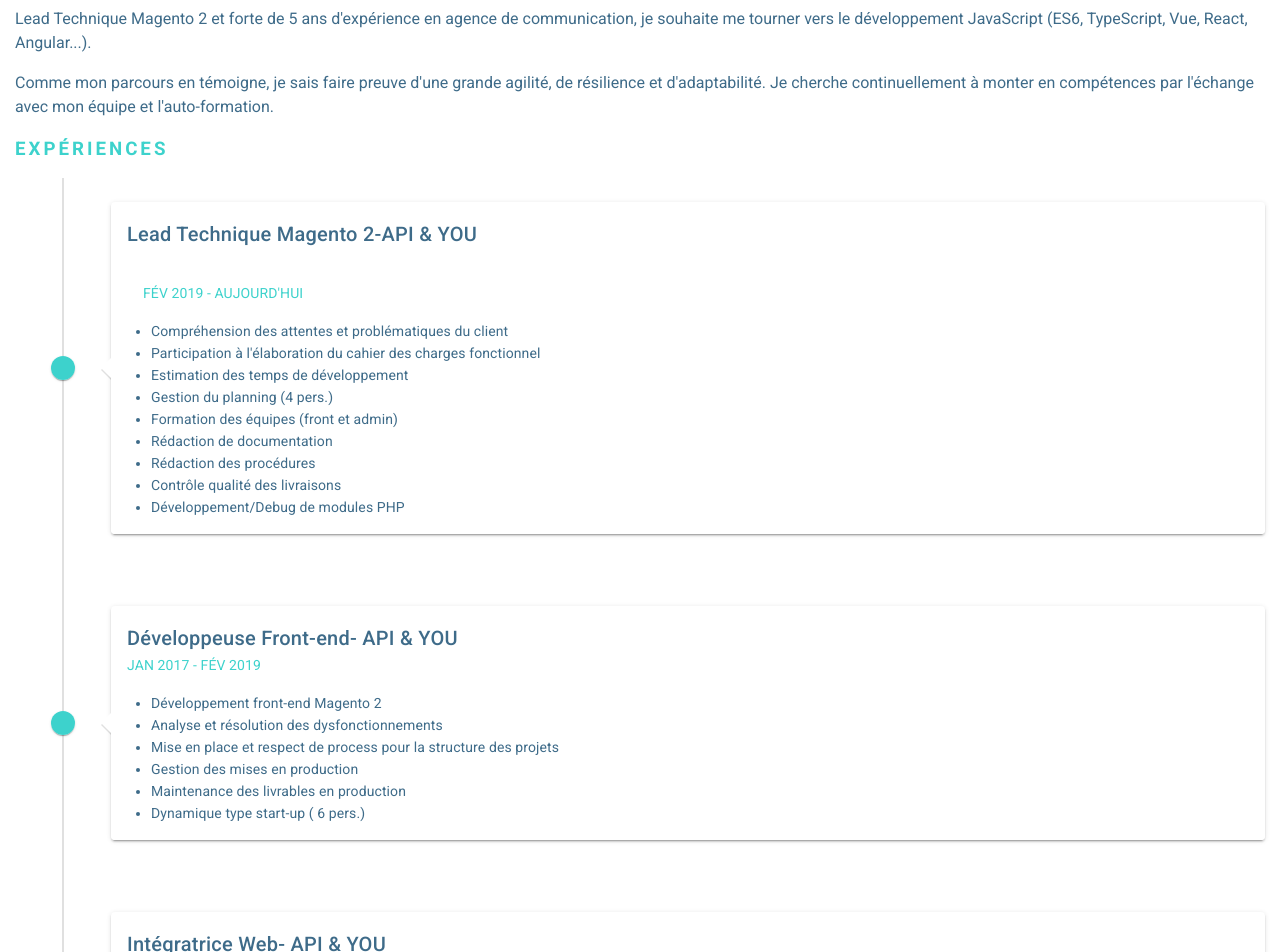
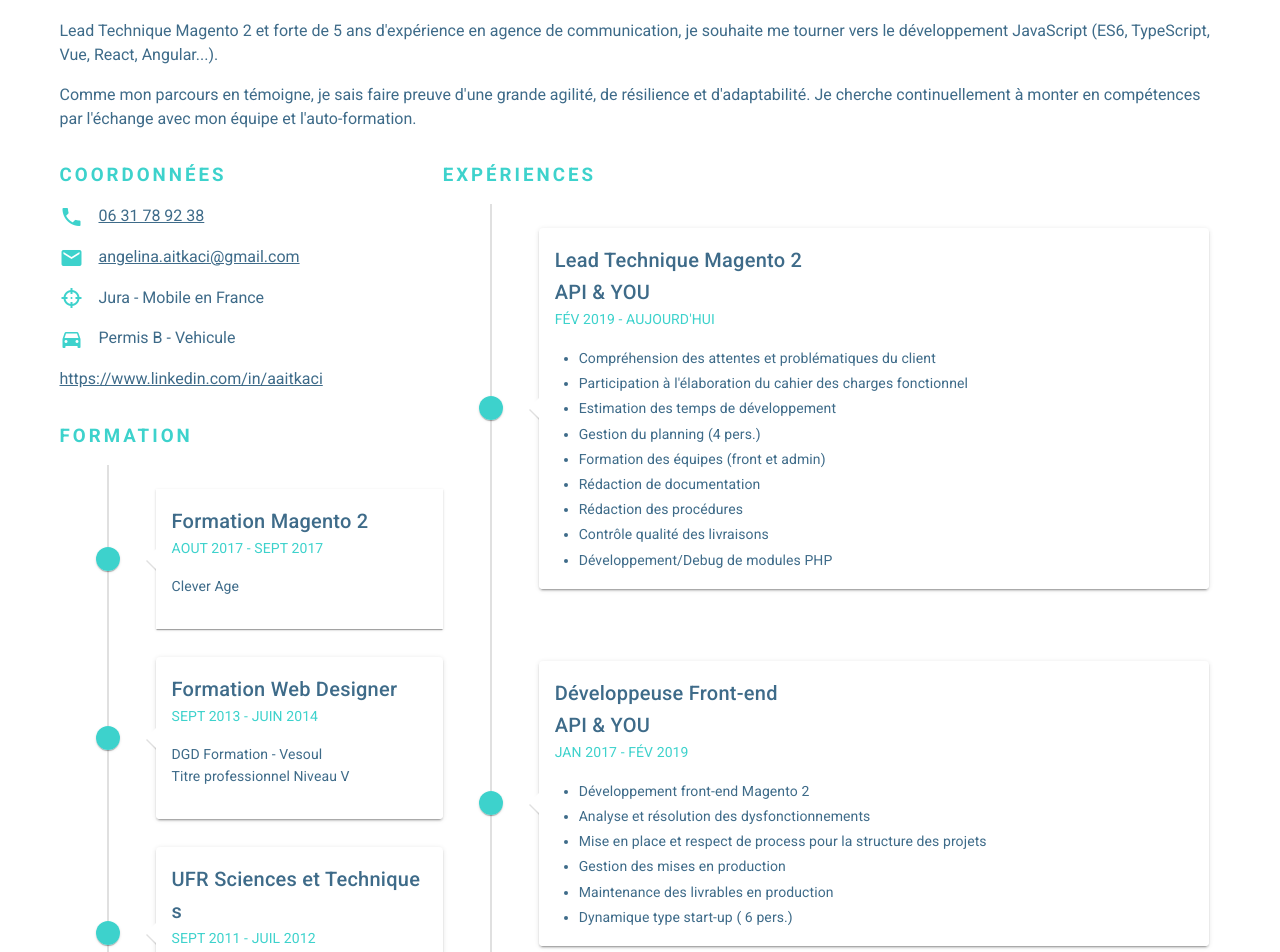
Before and after one commit to Akanj/cv, a Vue app in the folder cv/: page / in a window 1280 px wide. Shown: the part 160-1112 px from the top of the page. Built offline with nearby package versions, Linux system fonts and the light colour scheme.

Commit message:
[WIP] Design desktop général

```diff
--- a/cv/src/App.vue
+++ b/cv/src/App.vue
@@ -1,21 +1,26 @@
 <template>
   <v-app>
     <v-main itemscope itemtype="http://schema.org/Person">
+      <v-container>
         <header>
           <h1 itemprop="name"><span itemprop="givenName">Angelina</span> <span itemprop="familyName">Aïtkaci-Ali</span></h1>
           <h2>Développeuse Front-end</h2>
         </header>
 
         <Objectives/>
-
+        <div class="content">
           <Experience/>
 
-      <section>
+          <section class="additionnal">
+
             <Skills/>
             <Training/>
+
+            <Contact/>
           </section>
 
-      <Contact/>
+        </div>
+      </v-container>
 
       <v-bottom-navigation
           v-if="isMobile()"
@@ -40,10 +45,10 @@
           <a itemprop="email" href="mailto:angelina.aitkaci@gmail.com" target="_blank"><v-icon>mdi-email</v-icon></a>
         </v-btn>
 
-        <v-btn>
-          <!-- TODO fix le téléchargement du PDF voir https://cli.vuejs.org/guide/html-and-static-assets.html#the-public-folder ? -->
-          <a href="./Aitkaci-ali_Angelina.pdf" download="Aitkaci-ali_Angelina.pdf" target="_blank"><v-icon>mdi-content-save-outline</v-icon></a>
-        </v-btn>
+        <!--<v-btn>
+           TODO fix le téléchargement du PDF voir https://cli.vuejs.org/guide/html-and-static-assets.html#the-public-folder ?
+          <a v-bind:href="pdfItem.loc" download="pdfItem.title" target="_blank"><v-icon>mdi-content-save-outline</v-icon></a>
+        </v-btn> -->
 
       </v-bottom-navigation>
     </v-main>
@@ -58,7 +63,6 @@
   import Skills from './components/Skills';
   import Contact from './components/Contact';
 
-
   export default ({
     name: 'App',
 
@@ -70,9 +74,12 @@
       Contact,
     },
 
-    data: () => ({
-      //
-    }),
+    data () {
+      return {
+        publicPath: process.env.BASE_URL,
+        // pdfItem: {title: 'Aitkaci-ali_Angelina.pdf', loc: require('./assets/Aitkaci-ali_Angelina.pdf')}
+      }
+    },
 
     methods: {
       isMobile() {
@@ -81,29 +88,32 @@
         } else {
           return false
         }
-      }
+      },
     }
   });
 </script>
 
 <style lang="scss">
 
+  $primary-color : #3DD2CC;
+  $text-color: #3E6B89;
+
   ::-moz-selection { /* Code for Firefox */
     color: white;
-    background: #3DD2CC;
+    background: $primary-color;
   }
   ::selection {
     color: white;
-    background: #3DD2CC;
+    background: $primary-color;
   }
   body {
-    border-bottom: 10px solid #3DD2CC;
+    border-bottom: 10px solid $primary-color;
   }
   main {
     margin: 0 15px 15px;
   }
   h1, h3, .theme--light.v-card .v-card__subtitle.subtitle {
-    color: #3DD2CC;
+    color: $primary-color;
     text-transform: uppercase;
   }
   h1, h2 {
@@ -123,7 +133,7 @@
   }
   header {
     margin: 15px 0 30px;
-    border-bottom: 3px solid #3DD2CC;
+    border-bottom: 3px solid $primary-color;
   }
   article {
     margin-bottom: 15px;
@@ -134,7 +144,7 @@
   }
   .theme--light.v-application {
     h2, .title, p, li {
-      color: #3E6B89;
+      color: $text-color;
     }
   }
 
@@ -158,4 +168,47 @@
     }
   }
 
+
+  @media screen and (min-width: 769px) {
+    .content {
+      display: -webkit-box;
+      display: -moz-box;
+      display: -ms-flexbox;
+      display: -webkit-flex;
+      display: flex;
+      flex-direction: row;
+      -ms-flex-direction: row;
+      -webkit-flex-direction: row;
+      align-items: stretch;
+    }
+    .additionnal {
+      flex-basis: 33%;
+      -webkit-flex-basis: 33%;
+      order: 10;
+      display: -webkit-box;
+      display: -moz-box;
+      display: -ms-flexbox;
+      display: -webkit-flex;
+      display: flex;
+      flex-direction: column;
+      -ms-flex-direction: column;
+      -webkit-flex-direction: column;
+      .contact {
+        order:10;
+      }
+      .training {
+        order:20;
+      }
+      .skills {
+        order: 30;
+      }
+    }
+    .experience {
+      flex-basis: 66%;
+      -webkit-flex-basis: 66%;
+      order: 20;
+    }
+
+  }
+
 </style>
--- a/cv/src/components/Contact.vue
+++ b/cv/src/components/Contact.vue
@@ -1,20 +1,20 @@
 <template>
 
-  <article>
+  <article class="contact">
     <h3>Coordonnées</h3>
     <p>
-      <span class="mdi mdi-phone"></span>
+      <v-icon>mdi-phone</v-icon>
       <a itemprop="telephone" href="tel:+33631789238">06 31 78 92 38</a>
     </p>
     <p>
-      <span class="mdi mdi-email"></span>
+      <v-icon>mdi-email</v-icon>
       <a itemprop="email" href="mailto:angelina.aitkaci@gmail.com">angelina.aitkaci@gmail.com</a>
     </p>
     <p>
-      <span class="mdi mdi-target"></span>
+      <v-icon>mdi-target</v-icon>
       <span itemprop="homeLocation">Jura</span> - Mobile en France</p>
     <p>
-      <span class="mdi mdi-car"></span>
+      <v-icon>mdi-car</v-icon>
 
       <span>Permis B - Vehicule</span>
     </p>
--- a/cv/src/components/Experience.vue
+++ b/cv/src/components/Experience.vue
@@ -1,10 +1,10 @@
 <template>
 
-  <section>
+  <section class="experience">
     <h3>Expériences</h3>
     <v-timeline
+        dense
         clipped
-        dense
     >
       <v-timeline-item
           fill-dot
@@ -17,12 +17,12 @@
       >
         <v-card>
           <v-card-title class="title">
-            <span itemprop="jobTitle">Lead Technique Magento 2</span> - <span itemprop="name">API & YOU</span>
+            <span><span itemprop="jobTitle">Lead Technique Magento 2</span> <br> <span itemprop="name">API & YOU</span></span>
           </v-card-title>
+          <v-card-subtitle class="subtitle">
+            FÉV 2019 - AUJOURD'HUI
+          </v-card-subtitle>
           <v-card-text class="white text--primary">
-            <v-card-subtitle class="subtitle">
-              FÉV 2019 - AUJOURD'HUI
-            </v-card-subtitle>
             <ul itemprop="description">
               <li>Compréhension des attentes et problématiques du client</li>
               <li>Participation à l'élaboration du cahier des charges fonctionnel</li>
@@ -48,7 +48,7 @@
       >
         <v-card>
           <v-card-title class="title">
-            <span itemprop="name">Développeuse Front-end</span> - API & YOU
+            <span><span itemprop="name">Développeuse Front-end</span> <br> API & YOU</span>
           </v-card-title>
           <v-card-subtitle class="subtitle">
             <span itemprop="startDate" content="2017-01-21T20:00">JAN 2017</span> - <span itemprop="endDate" content="2019-02-21T20:00">FÉV 2019</span>
@@ -76,7 +76,7 @@
       >
         <v-card>
           <v-card-title class="title">
-            <span itemprop="name">Intégratrice Web</span> - API & YOU
+            <span><span itemprop="name">Intégratrice Web</span><br> API & YOU</span>
           </v-card-title>
           <v-card-subtitle class="subtitle">
             <span itemprop="startDate" content="2015-05-21T20:00">MAI 2015</span> - <span itemprop="endDate" content="2017-01-21T20:00">JAN 2017</span>
@@ -93,7 +93,6 @@
 
     </v-timeline>
   </section>
-
 </template>
 
 <script>
@@ -154,3 +153,9 @@
     }),
   }
 </script>
+
+<style lang="scss" scoped>
+ ul li {
+   line-height: 1.8;
+ }
+</style>
--- a/cv/src/components/Objectives.vue
+++ b/cv/src/components/Objectives.vue
@@ -1,5 +1,5 @@
 <template>
-  <article itemprop="description">
+  <article itemprop="description" class="objectives">
     <p>Lead Technique Magento 2 et forte de 5 ans d'expérience en agence de communication, je souhaite me tourner vers le développement JavaScript (ES6, TypeScript, Vue, React, Angular...).</p>
     <p>Comme mon parcours en témoigne, je sais faire preuve d'une grande agilité, de résilience et d'adaptabilité. Je cherche continuellement à monter en compétences par l'échange avec mon équipe et l'auto-formation.</p>
   </article>
@@ -10,3 +10,12 @@ export default {
 name: "Objectives"
 }
 </script>
+
+<style lang="scss" scoped>
+
+@media screen and (min-width: 769px) {
+  .objectives {
+    margin-bottom: 30px ;
+  }
+}
+</style>
--- a/cv/src/components/Skills.vue
+++ b/cv/src/components/Skills.vue
@@ -1,5 +1,5 @@
 <template>
-  <article itemscope itemtype="http://schema.org/ItemList">
+  <article itemscope itemtype="http://schema.org/ItemList" class="skills">
     <h3  itemprop="name">Compétences</h3>
     <ul>
       <li itemprop="itemListElement">PHP</li>
@@ -29,6 +29,8 @@ export default {
 }
 </script>
 
-<style scoped>
-
+<style lang="scss" scoped>
+  ul {
+    column-count: 2;
+  }
 </style>
--- a/cv/src/components/Training.vue
+++ b/cv/src/components/Training.vue
@@ -1,5 +1,5 @@
 <template>
-  <article>
+  <article class="training">
     <h3>Formation</h3>
     <v-timeline
         dense
@@ -8,12 +8,14 @@
       <v-timeline-item
           fill-dot
           small
-          class="white--text mb-12"
+          class="white--text mb-1"
           color="#3DD2CC"
           itemprop="alumniOf"
           itemscope
           itemtype="http://schema.org/EducationalOrganization">
-        <v-card>
+        <v-card
+            elevation="1"
+            tile>
           <v-card-title class="title" itemprop="description">
             Formation Magento 2
           </v-card-title>
@@ -28,7 +30,7 @@
       <v-timeline-item
           fill-dot
           small
-          class="white--text mb-12"
+          class="white--text mb-1"
           color="#3DD2CC"
           itemprop="alumniOf"
           itemscope
@@ -42,15 +44,14 @@
             SEPT 2013 - JUIN 2014
           </v-card-subtitle>
           <v-card-text class="white text--primary">
-            <p><span itemprop="name">DGD Formation</span> - <span itemprop="location">Vesoul</span></p>
-            <p>Titre professionnel Niveau V</p>
+            <p><span itemprop="name">DGD Formation</span> - <span itemprop="location">Vesoul</span><br>Titre professionnel Niveau V</p>
           </v-card-text>
         </v-card>
       </v-timeline-item>
       <v-timeline-item
           fill-dot
           small
-          class="white--text mb-12"
+          class="white--text mb-1"
           color="#3DD2CC"
           itemprop="alumniOf"
           itemscope
```
Lines whose indentation alone changed are shown as unchanged.
